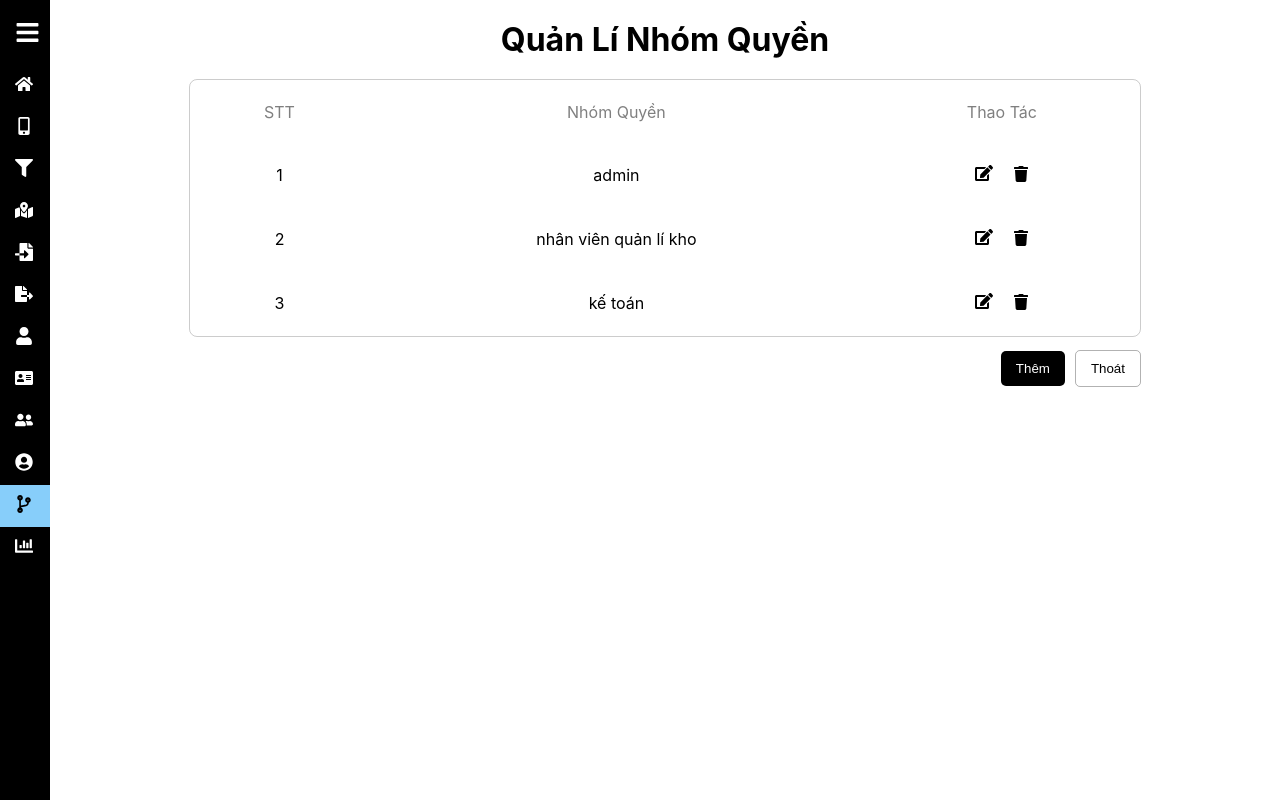
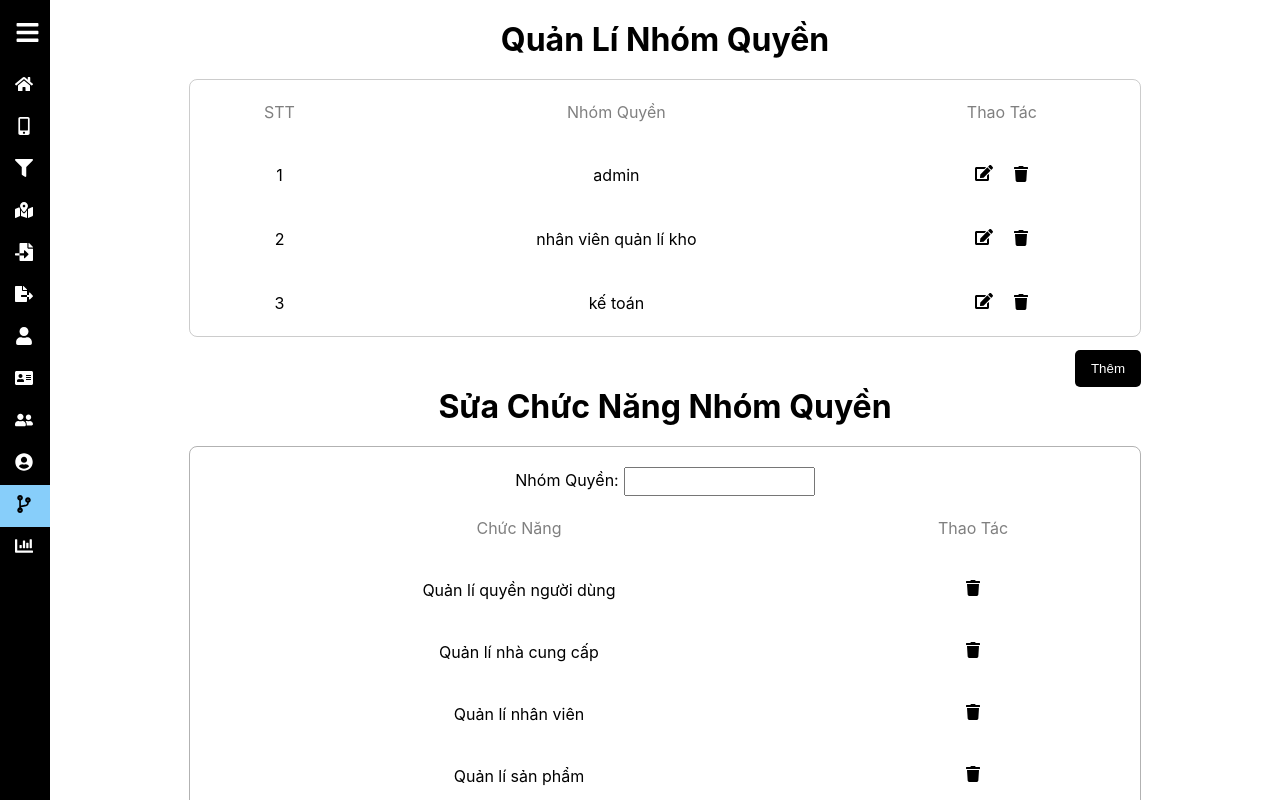
Before and after one commit to ThoiThanhVuong/DoAnCNPM, a React (Create React App) app in the folder frontend/: page /permission in a window 1280 px wide. Both pictures are taken after a click on the icon 983 px from the left and 173 px from the top of the page. Shown: the top 800 px of the page. Built offline with nearby package versions, Linux system fonts and the light colour scheme.

Commit message:
permission

```diff
--- a/frontend/src/App.css
+++ b/frontend/src/App.css
@@ -13,7 +13,7 @@ main{
 .sidebar{
   background: #000;
   color:#fff;
-  height:110vh;
+  height:100vh;
   width:250px;
   transition: all 0.5s;
 }
--- a/frontend/src/pages/Permission.jsx
+++ b/frontend/src/pages/Permission.jsx
@@ -1,9 +1,28 @@
-import React from 'react'
+import React, {useState} from 'react'
 import '../style/Permission.css'
 import {FaEdit, FaTrash} from 'react-icons/fa'
 const Permission=()=>{
+    const [showAddPermission, setShow] = useState(false);
+
+    const handleShowAddPermission = () => {
+        setShow(!showAddPermission);
+    };
+
+    const [showEditPermission, setShow2] = useState(false);
+
+    const handleShowEditPermission = () => {
+        setShow2(!showEditPermission);
+    };
+
+    const [showAddFunctionPermission, setShow3] = useState(false);
+
+    const handleShowAddFunctionPermission = () => {
+        setShow3(!showAddFunctionPermission);
+    }
+
     return (
         <div>
+
             <div className='manager-permission'>
                 <h1>Quản Lí Nhóm Quyền</h1>
                 <div className="manager-permission_content">
@@ -16,25 +35,90 @@ const Permission=()=>{
                         <tr>
                             <td>1</td>
                             <td>admin</td>
-                            <td><FaEdit className="edit"/><FaTrash className="delete"/></td>
+                            <td><FaEdit className="edit" onClick={handleShowEditPermission}/><FaTrash className="delete"/></td>
                         </tr>
                         <tr>
                             <td>2</td>
                             <td>nhân viên quản lí kho</td>
-                            <td><FaEdit className="edit"/><FaTrash className="delete"/></td>
+                            <td><FaEdit className="edit" onClick={handleShowEditPermission}/><FaTrash className="delete"/></td>
                         </tr>
                         <tr>
                             <td>3</td>
                             <td>kế toán</td>
-                            <td><FaEdit className="edit"/><FaTrash className="delete"/></td>
+                            <td><FaEdit className="edit" onClick={handleShowEditPermission}/><FaTrash className="delete"/></td>
                         </tr>
                     </table>
                 </div>
                 <div className="manager-permission_button">
-                    <button>Thêm</button>
-                    <button>Thoát</button>
+                    <button onClick={handleShowAddPermission}>Thêm</button>
                 </div>
             </div>
+
+            <div className="add-permission" style={{display: showAddPermission ? "block" : "none"}}>
+                <h1>Thêm Vai Trò</h1>
+                <label for="">STT:</label>
+                <input type="text"/>
+                <label for="">Vai Trò:</label>
+                <input type="text" placeholder="Nhập vài trò"/>
+                <div className="add-permission_button">
+                    <button>Lưu</button>
+                    <button onClick={handleShowAddPermission}>Thoát</button>
+                </div>
+            </div>
+
+            <div className='edit-permission' style={{display: showEditPermission ? "block" : "none"}}>
+                <h1>Sửa Chức Năng Nhóm Quyền</h1>
+                <div className="edit-permission_content">
+                    <div className="edit-permission_content__title">
+                        Nhóm Quyền:
+                        <input type="text"/>
+                    </div>
+                    <table>
+                        <tr>
+                            <td>Chức Năng</td>
+                            <td>Thao Tác</td>
+                        </tr>
+                        <tr>
+                            <td>Quản lí quyền người dùng</td>
+                            <td><FaTrash className="delete"/></td>
+                        </tr>
+                        <tr>
+                            <td>Quản lí nhà cung cấp</td>
+                            <td><FaTrash className="delete"/></td>
+                        </tr>
+                        <tr>
+                            <td>Quản lí nhân viên</td>
+                            <td><FaTrash className="delete"/></td>
+                        </tr>
+                        <tr>
+                            <td>Quản lí sản phẩm</td>
+                            <td><FaTrash className="delete"/></td>
+                        </tr>
+                        <tr>
+                            <td>Quản lí phiếu nhập, xuất</td>
+                            <td><FaTrash className="delete"/></td>
+                        </tr>
+                        <tr>
+                            <td>Quản lí báo cáo, thống kê</td>
+                            <td><FaTrash className="delete"/></td>
+                        </tr>
+                    </table>
+                    <div class="edit-permission_button">
+                        <button onClick={handleShowAddFunctionPermission}>Thêm</button>
+                        <button onClick={handleShowEditPermission}>Thoát</button>
+                    </div>
+                </div>
+            </div>
+
+            <div className='add-function-permission' style={{display: showAddFunctionPermission ? "block" : "none"}}>
+                <h1>Thêm Chức Năng</h1>
+                Chức năng: <input type="text" placeholder="Nhập tên chức năng"/>
+                <div className="add-function-permission_button">
+                    <button>Lưu</button>
+                    <button onClick={handleShowAddFunctionPermission}>Thoát</button>
+                </div>
+            </div>
+
         </div>
     );
 };
--- a/frontend/src/style/Permission.css
+++ b/frontend/src/style/Permission.css
@@ -3,9 +3,9 @@
     text-align: center;
     width: 80%;
     margin: auto;
-    h1{
-        margin-bottom: 20px;
-    }
+}
+h1{
+    margin-bottom: 20px;
 }
 .manager-permission .manager-permission_content table{
     margin: auto;
@@ -45,6 +45,14 @@ button:last-child:hover{
     right: 0;
     bottom: -50px;
 }
+.manager-permission_button button{
+    margin-right: unset;
+    color: white;
+    background-color: black;
+}
+.manager-permission_button button:hover{
+    background-color: black;
+}
 .edit, .delete, button{
     cursor: pointer;
 }
@@ -52,3 +60,64 @@ button:last-child:hover{
     margin-right: 20px;
     font-size: 18px;
 }
+.add-permission{
+    width: 40%;
+    margin: auto;
+    margin-top: 50px;
+    text-align: center;
+
+    input{
+        padding: 5px 5px;
+        margin-right: 20px;
+        margin-left: 5px;
+    }
+}
+.add-permission_button{
+    margin-top: 15px;
+}
+.edit-permission{
+    margin: auto;
+    width: 80%;
+    text-align: center;
+    margin-top: 50px;
+
+}
+.edit-permission_content__title input{
+    margin-left: 5px;
+    padding: 5px;
+}
+.edit-permission_content{
+    position: relative;
+    border: 1px solid rgba(0, 0, 0, 0.3);
+    border-radius: 8px;
+    padding: 20px;
+}
+.edit-permission_content table{
+    width: 100%;
+    td{
+        padding: 20px;
+    }
+}
+.edit-permission_content table tr:first-child{
+    color: rgba(0, 0, 0, 0.5);
+}
+.edit-permission_button{
+    position: absolute;
+    right: 0;
+    bottom: -50px;
+}
+.add-function-permission{
+    width: 40%;
+    margin: auto;
+    margin-top: 50px;
+    text-align: center;
+
+    input{
+        padding: 5px 5px;
+        margin-right: 20px;
+        margin-left: 5px;
+    }
+}
+.add-function-permission_button{
+    margin-top: 15px;
+}
```
